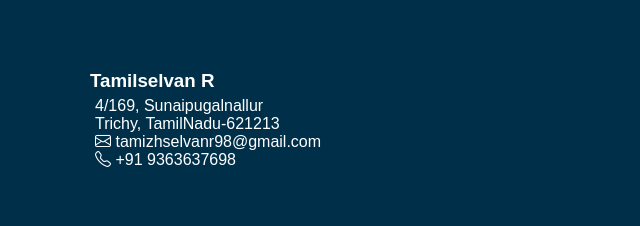
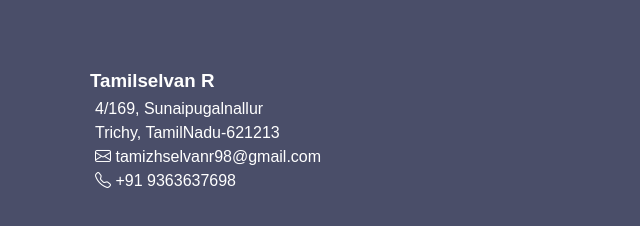
Before and after one commit to tamizhr98/Tamizh-s_Portfolio, a plain HTML site: page index.html in a window 1280 px wide. Shown: the whole page, without its empty margins (0-640 px from the left). Drawn offline with nearby package versions, Linux system fonts and the light colour scheme.

Commit message:
style sheet ptag height modified

```diff
--- a/style.css
+++ b/style.css
@@ -1,5 +1,5 @@
 body{
-    background-color:#003049;
+    background-color:#4a4e69;
     color: black;
     margin-left: 90px;
    }
@@ -16,4 +16,5 @@ p {
     color: white;
 	padding:5px;
 	margin-top:0px;
+    line-height: 1.5;
 	}
```
